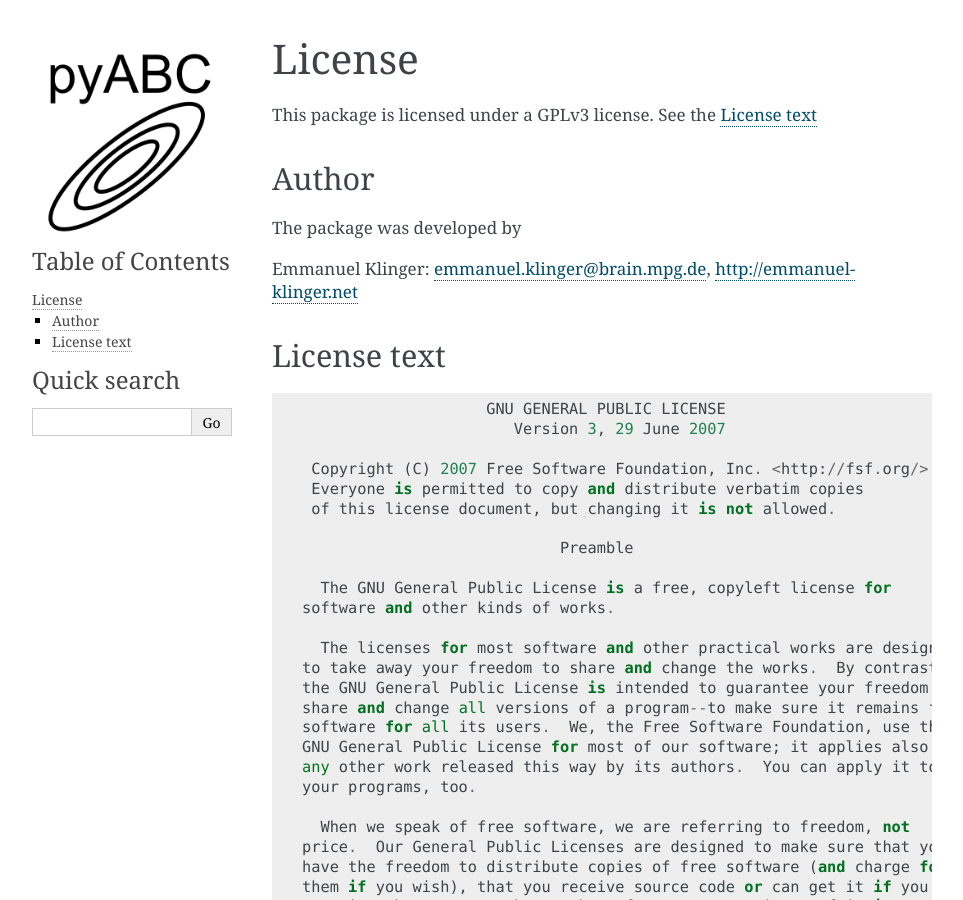
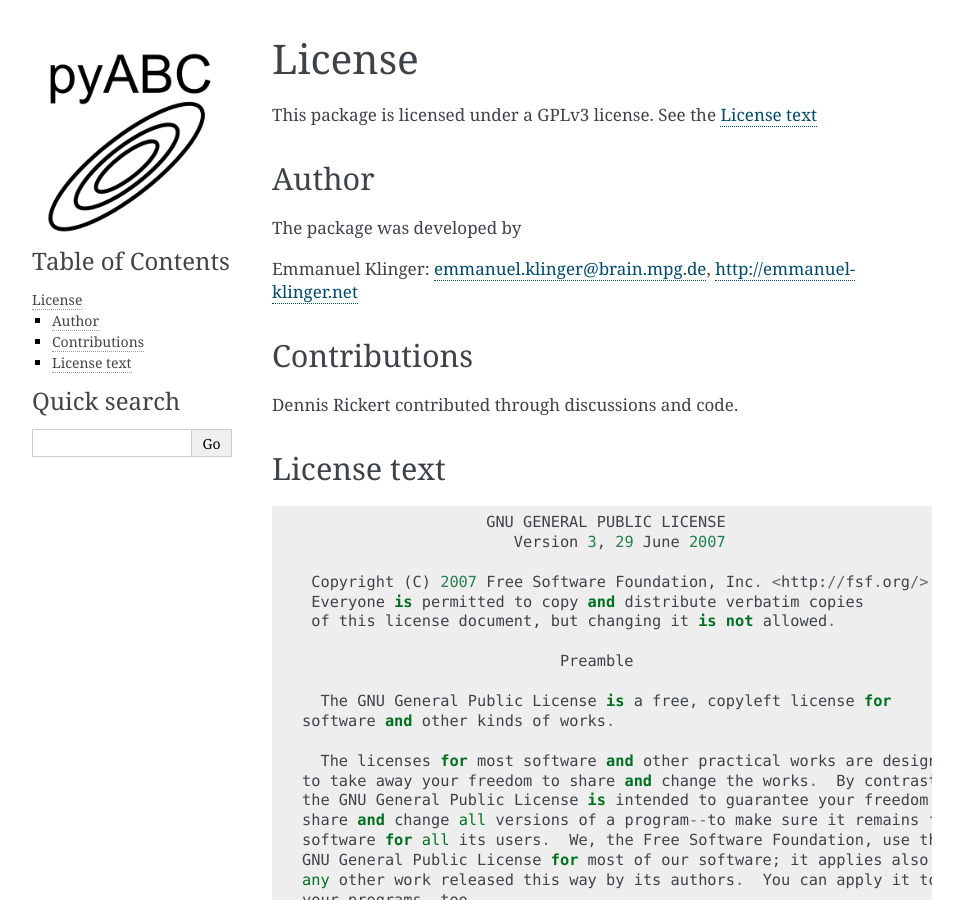
Before and after one commit to ICB-DCM/pyABC, a Sphinx documentation site: the page built from doc/license.rst, in a window 1280 px wide and 900 px high. Shown: the whole window, without its empty margins (148-1111 px from the left). Built offline with Sphinx 7.4.7, drawn with Linux system fonts in a browser that asks for light colours.

Commit message:
update contributors

```diff
--- a/doc/license.rst
+++ b/doc/license.rst
@@ -9,7 +9,15 @@ Author
 
 The package was developed by
 
-Emmanuel Klinger: `emmanuel.klinger@brain.mpg.de <emmanuel.klinger@brain.mpg.de>`_, `<http://emmanuel-klinger.net>`_
+Emmanuel Klinger:
+`emmanuel.klinger@brain.mpg.de <emmanuel.klinger@brain.mpg.de>`_,
+`<http://emmanuel-klinger.net>`_
+
+
+Contributions
+-------------
+
+Dennis Rickert contributed through discussions and code.
 
 
 .. _license-text:
--- a/doc/releasenotes.rst
+++ b/doc/releasenotes.rst
@@ -4,7 +4,8 @@ Release Notes
 0.5 series
 ..........
 
-0.5.1
+
+0.5.2
 -----
 
 * Minor History API changes
```
